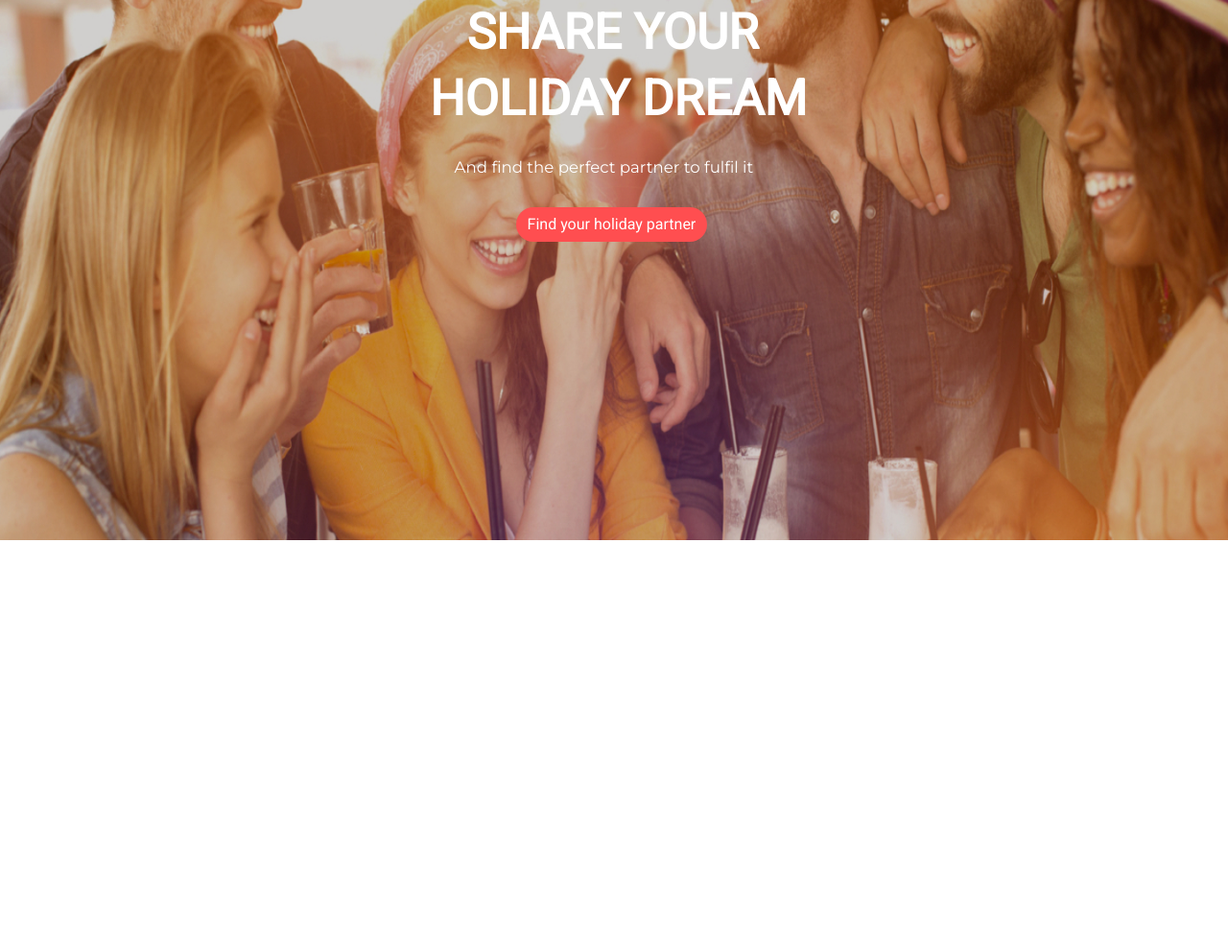
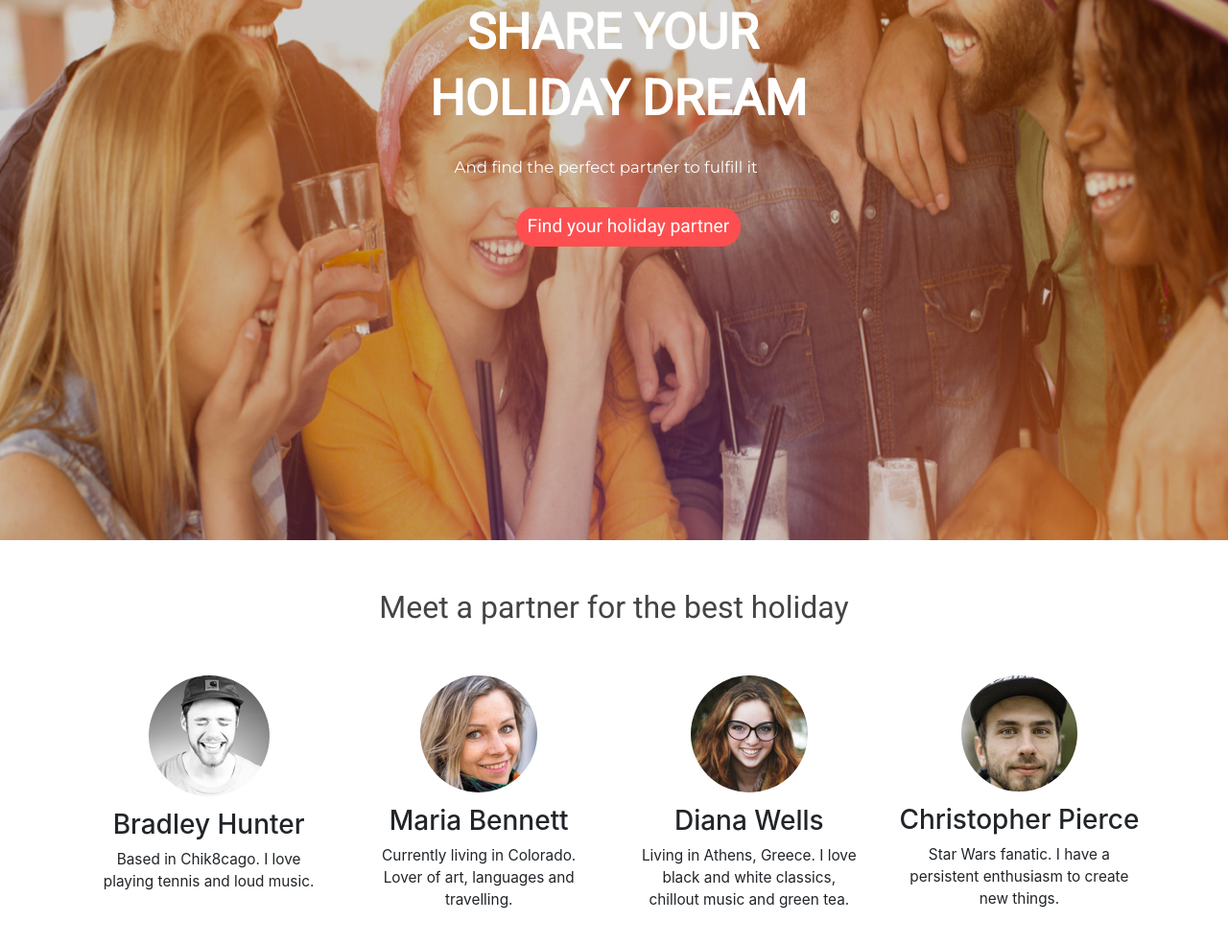
Before and after one commit to Ebraheem01/dreamshare, a plain HTML site: page index.html in a window 1280 px wide. Shown: the part 237-1222 px from the top of the page at 96% size. Before the commit the page ends 800 px from the top, so only its background shows below. Drawn offline with nearby package versions, Linux system fonts and the light colour scheme.

Commit message:
updated partners section

```diff
--- a/index.html
+++ b/index.html
@@ -16,6 +16,12 @@
     <script src="https://code.jquery.com/jquery-3.3.1.slim.min.js" integrity="sha384-q8i/X+965DzO0rT7abK41JStQIAqVgRVzpbzo5smXKp4YfRvH+8abtTE1Pi6jizo" crossorigin="anonymous"></script>
     <script src="https://cdnjs.cloudflare.com/ajax/libs/popper.js/1.14.7/umd/popper.min.js" integrity="sha384-UO2eT0CpHqdSJQ6hJty5KVphtPhzWj9WO1clHTMGa3JDZwrnQq4sF86dIHNDz0W1" crossorigin="anonymous"></script>
     <script src="https://stackpath.bootstrapcdn.com/bootstrap/4.3.1/js/bootstrap.min.js" integrity="sha384-JjSmVgyd0p3pXB1rRibZUAYoIIy6OrQ6VrjIEaFf/nJGzIxFDsf4x0xIM+B07jRM" crossorigin="anonymous"></script>
+
+    <!-- aos -->
+    <script src="https://unpkg.com/aos@2.3.0/dist/aos.js"></script>
+    <link rel="stylesheet" href="https://unpkg.com/aos@2.3.0/dist/aos.css">
+
+
 
 </head>
 <body>
@@ -40,10 +46,45 @@
         <section class="heading">
             <h1 class="txt1" >Share your </h1>
             <h1>Holiday dream</h1>
-            <h6>And find the perfect partner to fulfil it</h6>
+            <h6>And find the perfect partner to fulfill it</h6>
             <button type="button" class="btn btn-primary">Find your holiday partner</button>
         </section>
     </header>
 
+    <!-- content  -->
+
+    <main>
+        <h2 class="txt2">Meet a partner for the best holiday</h2>
+
+        <section class="partners">
+            <div>
+                <img src="images/partner1.jpg" alt="" data-aos="fade-right">
+                <h3 data-aos="fade-down" >Bradley Hunter</h3>
+                <p data-aos="fade-up">Based in Chik8cago. I love playing tennis and loud music.</p>
+            </div>
+            <div>
+                <img src="images/partner2.jpg" alt="" data-aos="flip-up">
+                <h3 data-aos="fade-down">Maria Bennett</h3>
+                <p data-aos="fade-up">Currently living in Colorado. Lover of art, languages and travelling.</p>
+            </div>
+            <div>
+                <img src="images/partner3.jpg" alt="" data-aos="flip-down">
+                <h3 data-aos="fade-down">Diana Wells</h3>
+                <p data-aos="fade-up">Living in Athens, Greece. I love black and white classics, chillout music and green tea.</p>
+            </div>
+            <div>
+                <img src="images/partner4.jpg" alt="" data-aos="fade-left">
+                <h3 data-aos="fade-down">Christopher Pierce</h3>
+                <p data-aos="fade-up">Star Wars fanatic. I have a persistent enthusiasm to create new things.</p>
+            </div>
+        </section>
+    </main>
+
+    <script>
+            AOS.init({
+                duration: 2000,
+            })
+    </script>
+
 </body>
 </html>
--- a/scss/partials/_layout.scss
+++ b/scss/partials/_layout.scss
@@ -1 +1,21 @@
 // *********************** Global Layouts ******************
+
+// grid for the partners section
+
+.partners {
+    margin-top: 4vw ;
+    margin-bottom: 6vw;
+    display: grid;
+    grid-template-columns: repeat(4,1fr);
+    padding: 0 6vw;
+
+    div {
+        margin: 0 auto;
+        text-align: center;
+
+        img {
+            border-radius: 5.25rem;
+            margin: 0 5vw;
+        }
+    }
+}
--- a/scss/partials/_styles-extent.scss
+++ b/scss/partials/_styles-extent.scss
@@ -7,6 +7,7 @@
   background-size: 100% 100%;
   height: 100vh;
   background-repeat: no-repeat;
+  background-attachment: fixed;
 }
 
 // opening heading
@@ -40,9 +41,34 @@
     border: none;
     border-radius: 1.25rem;
     margin-left: 7vw;
+    font-size: 1.5vw;
 
     &:hover {
       background: $Orange;
     }
   }
 }
+
+// main content
+
+main {
+  .txt2 {
+    text-align: center;
+    margin-top: 4vw;
+    color: $Darkgrey;
+    font-family: 'Roboto', sans-serif;
+  }
+
+  .partners {
+    h3 {
+      margin-top: 1vw;
+      text-align: center;
+  }
+  p{
+      padding: 0 2vw;
+      font-size: 1.2vw;
+      margin-top: 0;
+      margin-bottom: 1rem;
+  }
+  }
+}
```
Also changed, not shown: css/main.css, 1 other file.
